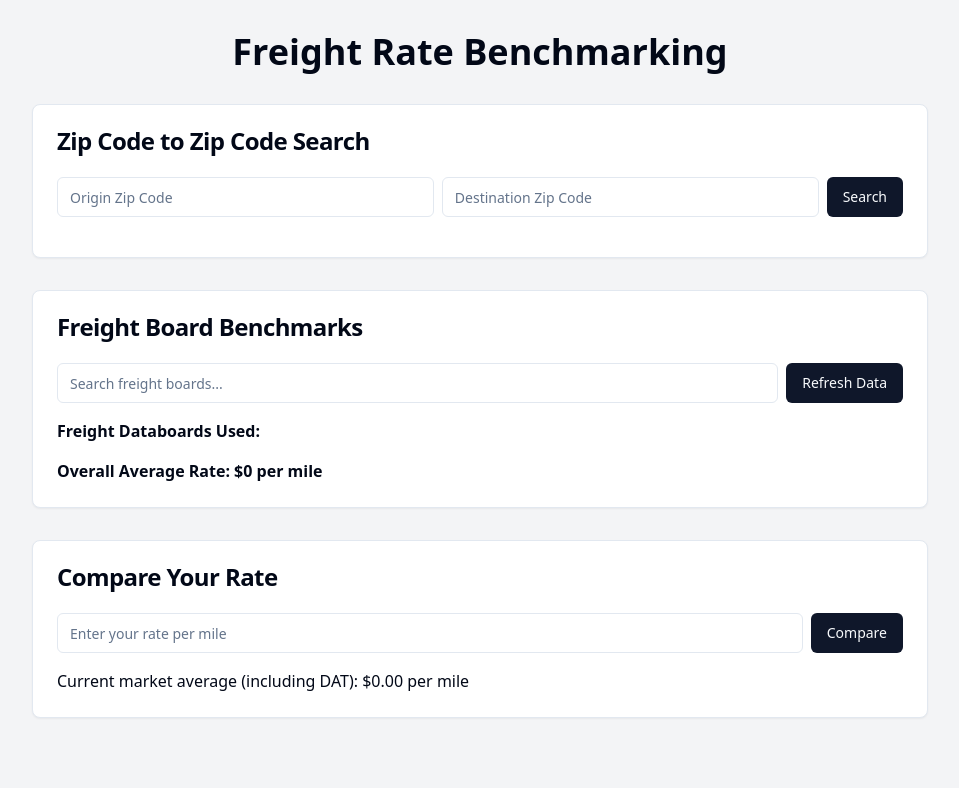
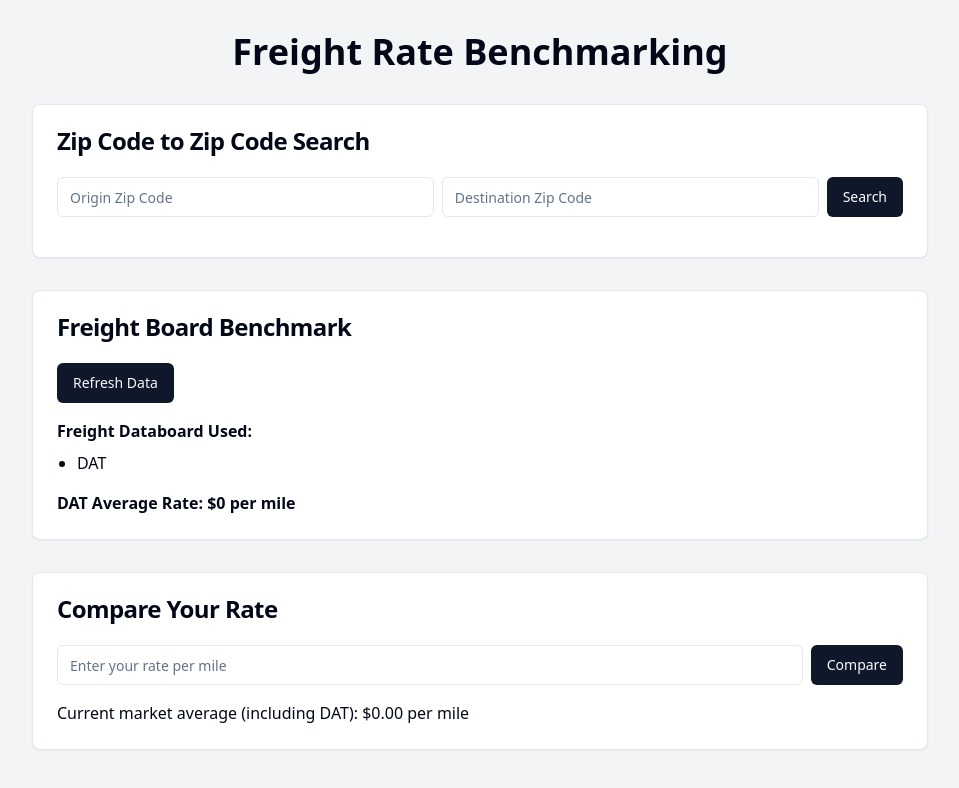
Before and after one commit to nbergeland/freight-fairness-finder, a React (Vite) app: page / in a window 1280 px wide. Shown: the top 788 px of the page, without its empty margins (160-1119 px from the left). Built offline with nearby package versions, Linux system fonts and the light colour scheme.

Commit message:
Remove Unused Freight Board Data
Removed all freight board data from the FreightBoardBenchmark component, retaining only the DAT data for rate comparison.
[skip gpt_engineer]

```diff
--- a/src/components/FreightBoardBenchmark.jsx
+++ b/src/components/FreightBoardBenchmark.jsx
@@ -1,17 +1,13 @@
 import React, { useState } from 'react';
 import { useQuery } from '@tanstack/react-query';
 import { Button } from '@/components/ui/button';
-import { Input } from '@/components/ui/input';
 import { Card, CardContent, CardHeader, CardTitle } from '@/components/ui/card';
 
 const fetchFreightBoardData = async (originZip, destinationZip) => {
-  // Simulated API call
+  // Simulated API call for DAT data only
   return new Promise((resolve) => {
     setTimeout(() => {
       resolve([
-        { name: 'FreightBoard A', averageRate: 2.5 },
-        { name: 'FreightBoard B', averageRate: 2.7 },
-        { name: 'FreightBoard C', averageRate: 2.3 },
         { name: 'DAT', averageRate: 2.6 },
       ]);
     }, 1000);
@@ -19,22 +15,15 @@ const fetchFreightBoardData = async (originZip, destinationZip) => {
 };
 
 export const FreightBoardBenchmark = ({ originZip, destinationZip, onUpdateAverage }) => {
-  const [searchTerm, setSearchTerm] = useState('');
-
   const { data: freightBoards, isLoading, refetch } = useQuery({
     queryKey: ['freightBoards', originZip, destinationZip],
     queryFn: () => fetchFreightBoardData(originZip, destinationZip),
     enabled: !!originZip && !!destinationZip,
   });
 
-  const filteredFreightBoards = freightBoards?.filter(board =>
-    board.name.toLowerCase().includes(searchTerm.toLowerCase())
-  );
-
   const calculateAverageRate = () => {
     if (!freightBoards || freightBoards.length === 0) return 0;
-    const sum = freightBoards.reduce((acc, board) => acc + board.averageRate, 0);
-    const average = sum / freightBoards.length;
+    const average = freightBoards[0].averageRate;
     onUpdateAverage(average);
     return average.toFixed(2);
   };
@@ -42,38 +31,29 @@ export const FreightBoardBenchmark = ({ originZip, destinationZip, onUpdateAvera
   return (
     <Card className="mb-8">
       <CardHeader>
-        <CardTitle>Freight Board Benchmarks</CardTitle>
+        <CardTitle>Freight Board Benchmark</CardTitle>
       </CardHeader>
       <CardContent>
         <div className="flex mb-4">
-          <Input
-            type="text"
-            placeholder="Search freight boards..."
-            value={searchTerm}
-            onChange={(e) => setSearchTerm(e.target.value)}
-            className="mr-2"
-          />
           <Button onClick={() => refetch()}>Refresh Data</Button>
         </div>
         {isLoading ? (
           <p>Loading freight board data...</p>
         ) : (
           <>
-            <h3 className="font-semibold mb-2">Freight Databoards Used:</h3>
+            <h3 className="font-semibold mb-2">Freight Databoard Used:</h3>
             <ul className="list-disc pl-5 mb-4">
-              {freightBoards?.map((board) => (
-                <li key={board.name}>{board.name}</li>
-              ))}
+              <li>DAT</li>
             </ul>
             <ul>
-              {filteredFreightBoards?.map((board, index) => (
+              {freightBoards?.map((board, index) => (
                 <li key={index} className="mb-2">
                   {board.name}: ${board.averageRate.toFixed(2)} per mile
                 </li>
               ))}
             </ul>
             <p className="mt-4 font-bold">
-              Overall Average Rate: ${calculateAverageRate()} per mile
+              DAT Average Rate: ${calculateAverageRate()} per mile
             </p>
             {originZip && destinationZip && (
               <p className="mt-2">
```
